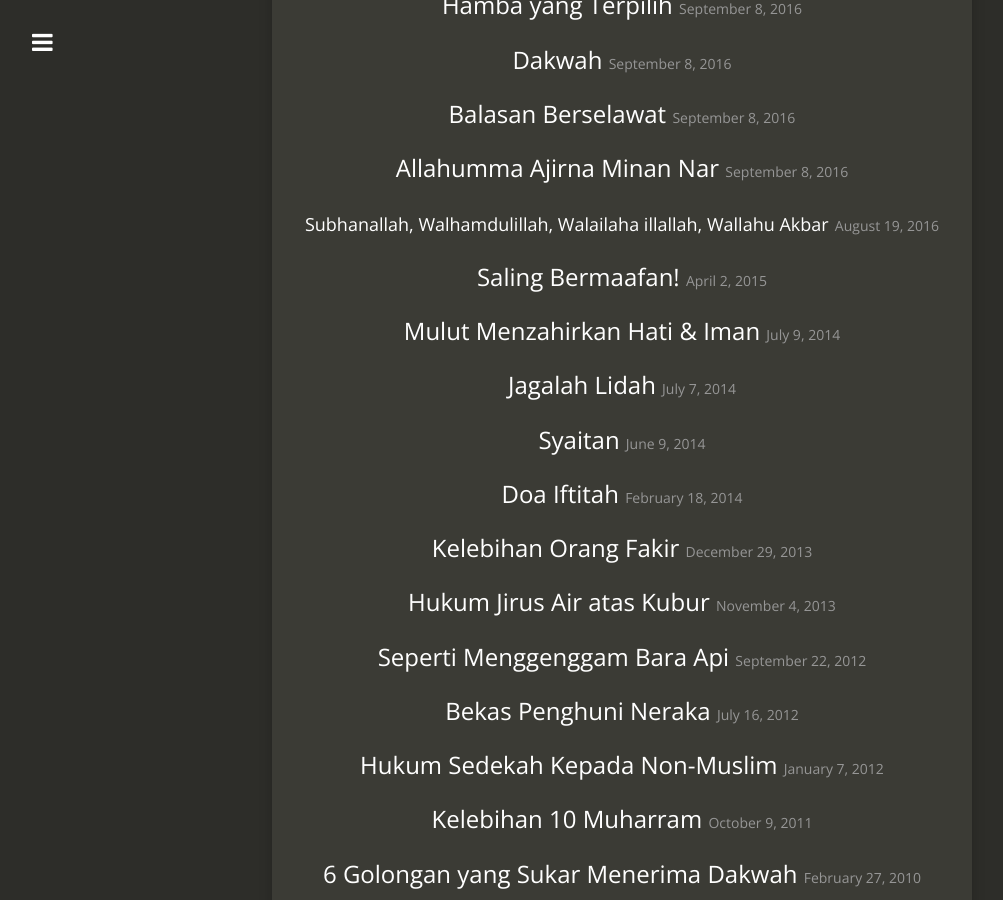
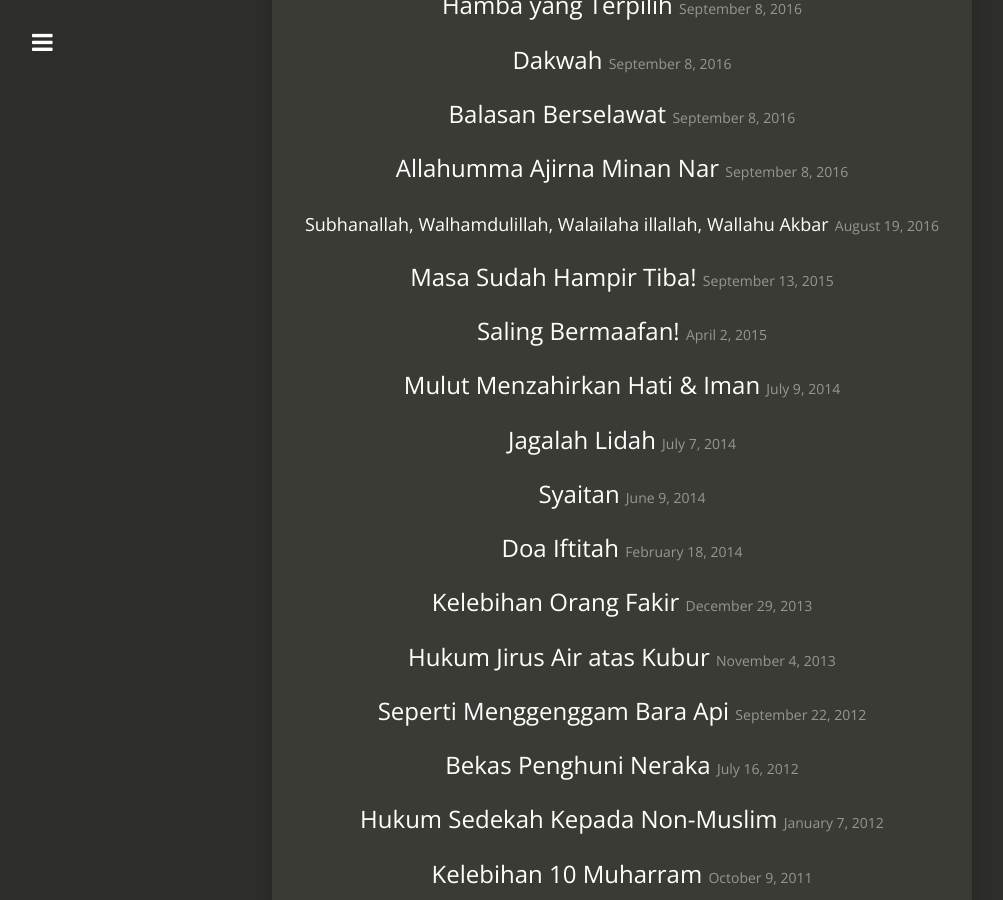
Before and after one commit to kedamaian/swsyafiq, a Jekyll site: the page built from posts-by-categories.html, in a window 1280 px wide and 900 px high, scrolled down 2515 px. Shown: the whole window, without its empty margins (18-1021 px from the left). Built offline with Jekyll 4.4.1, drawn with Linux system fonts in a browser that asks for light colours; nearby versions of some CDN libraries.

Commit message:
Updated 2015-09-13-masa-sudah-hampir-tiba.md

```diff
--- a/_posts/2015-09-13-masa-sudah-hampir-tiba.md
+++ b/_posts/2015-09-13-masa-sudah-hampir-tiba.md
@@ -1,3 +1,11 @@
+---
+layout: post
+published: true
+author: tehnoblequran
+title: Masa Sudah Hampir Tiba!
+categories:
+  - Tazkirah
+---
 Dunia kini bergolak dengan pelbagai musibah yang melanda, hasil ciptaan manusia itu sendiri. Daripada bencana alam, tragedi kemanusiaan yang mengorbankan nyawa, kejatuhan ekonomi yang melampau, keruntuhan moral dan akhlak yang serius terutama di kalangan anak muda atau generasi muda, gejala sosial, dan seribu satu macam lagi bencana yang melanda; semua ini hasil ciptaan atau bayaran daripada apa yang manusia itu sendiri kerjakan!
 
 Firman Allah Taala,
```
